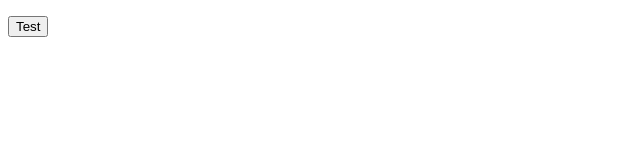
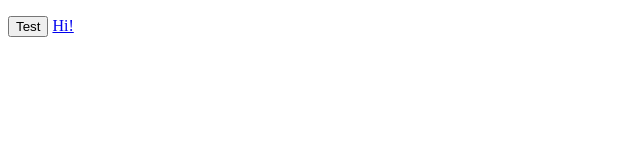
Before and after one commit to DerDEVBaum/SIte, a plain HTML site: page index.html in a window 1280 px wide. Shown: the full height of the page, 0-640 px from the left. Drawn offline with Linux system fonts and the light colour scheme.

Commit message:
Update index.html

```diff
--- a/index.html
+++ b/index.html
@@ -7,5 +7,6 @@
   <body>
     <p id="test"></p>
     <button type="button" onclick='document.getElementById("test").innerHTML = "Du bist wunderschön :3"'>Test</button>
+    <a href="pornhub.com">Hi!</a>
   </body>
 </html>
```
